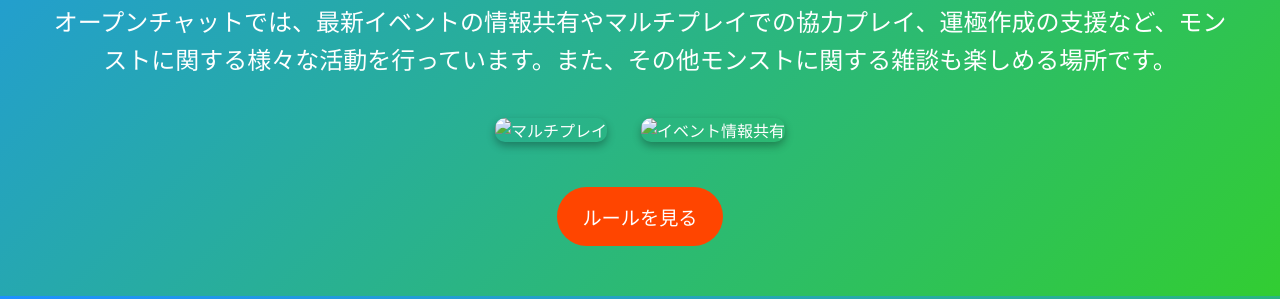
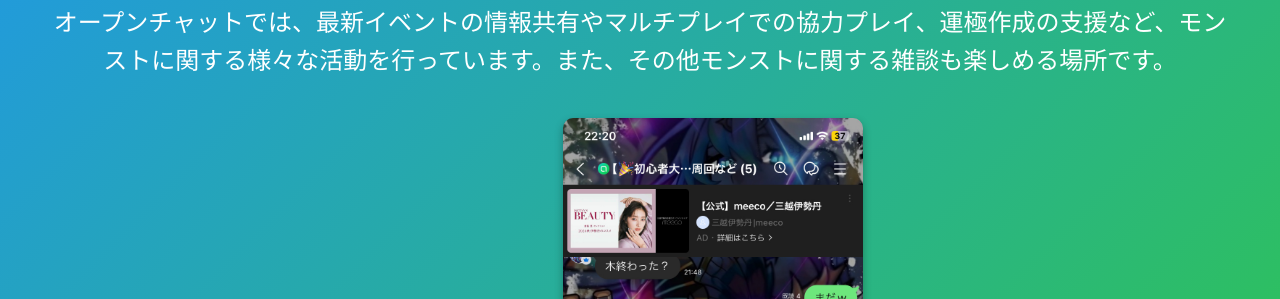
Before and after one commit to Kep1er255/monst-opcha-site, a plain HTML site: page index.html in a window 1280 px wide. Shown: the part 501-800 px from the top of the page. Drawn offline with Linux system fonts and the light colour scheme.

Commit message:
Update index.html

```diff
--- a/index.html
+++ b/index.html
@@ -110,8 +110,8 @@
             <p>オープンチャットでは、最新イベントの情報共有やマルチプレイでの協力プレイ、運極作成の支援など、モンストに関する様々な活動を行っています。また、その他モンストに関する雑談も楽しめる場所です。</p>
 
             <!-- 活動写真の例 -->
-            <img src="IMG_9607..png" alt="マルチプレイ">
-            <img src="IMG_9608.png" alt="イベント情報共有">
+            <img src="assets/IMG_9607..png" alt="マルチプレイ">
+            <img src="assets/IMG_9608.png" alt="イベント情報共有">
         </div>
 
         <a href="rules.html" class="btn-rules">ルールを見る</a>
```
